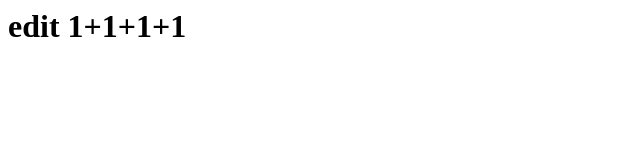
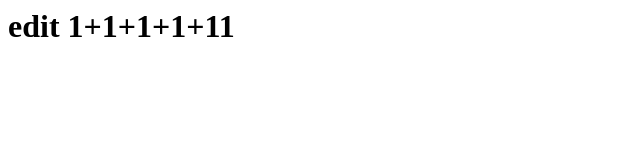
Before and after one commit to cubetjinil/TestProject, a plain HTML site: page index.html in a window 1280 px wide. Shown: the full height of the page, 0-640 px from the left. Drawn offline with Linux system fonts and the light colour scheme.

Commit message:
edit added 11

```diff
--- a/index.html
+++ b/index.html
@@ -1 +1 @@
-<html><h1> edit 1+1+1+1 </h1></html>
+<html><h1> edit 1+1+1+1+11 </h1></html>
```
